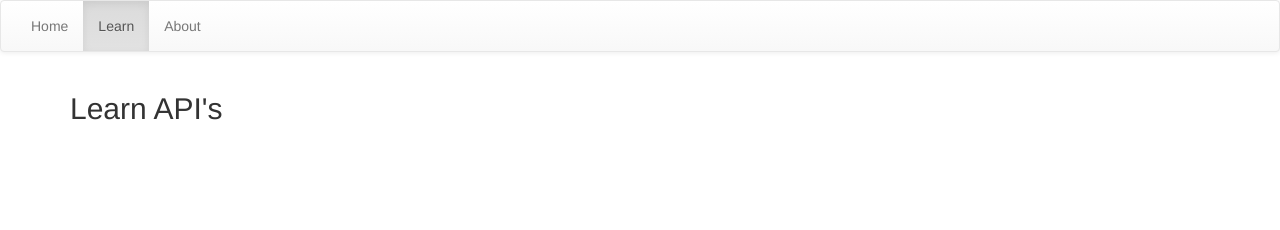
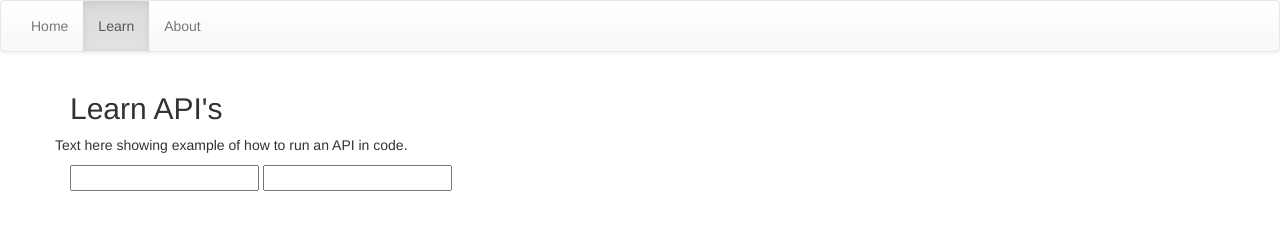
Before and after one commit to apalm112/YouTubeAPI, a plain HTML site: page page2.html in a window 1280 px wide. Drawn offline with nearby package versions, Linux system fonts and the light colour scheme.

Commit message:
Added input boxes & container.

```diff
--- a/page2.html
+++ b/page2.html
@@ -26,11 +26,20 @@
     <main class="container">
       <h2>Learn API's</h2>
       <section class="row" id="about">
+        <container>
+          <p>
+            Text here showing example of how to run an API in code.
 
-
+          </p>
+        </container>
       </section>
-
-
+      <span class="user-input">
+        <input class="inputOne"></input>
+        <input class="inputTwo"></input>
+      </span>
+      <section>
+<!--       display the Respsonse JSON file data here -->
+      </section>
 
     <script src="https://cdnjs.cloudflare.com/ajax/libs/jquery/2.1.4/jquery.js"></script>
     <script src="vendor/styles/js/bootstrap.js"></script>
```
